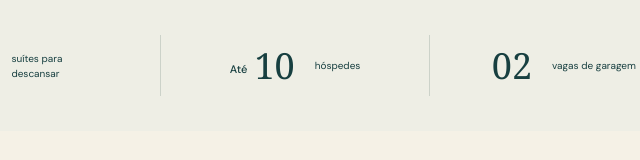
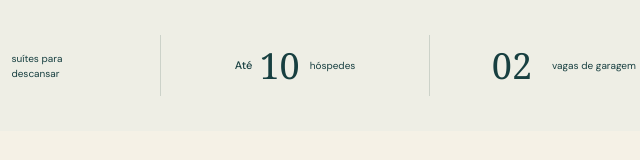
Before and after one commit to owagnerjrr/terrazasera, a plain HTML site: page index.html in a window 1280 px wide. Shown: the part 776-936 px from the top of the page, 210-850 px from the left. Drawn offline with nearby package versions, Linux system fonts and the light colour scheme; a web font is replaced by a local one.

Commit message:
fix: vertically center capacity label and tighten spacing

```diff
--- a/index.html
+++ b/index.html
@@ -1,7 +1,7 @@
 <!doctype html><html lang="pt-BR"><head><meta charset="UTF-8"><meta name="viewport" content="width=device-width,initial-scale=1"><meta name="theme-color" content="#173f40"><meta name="description" content="Terraza Séra: cobertura com vista para o mar em Meia Praia, Itapema. Conheça os ambientes e planeje sua estadia."><title>Terraza Séra — Dias leves, memórias para sempre</title><link rel="stylesheet" href="style.css"><script src="app.js" defer></script></head><body>
 <a class="skip" href="#conteudo">Pular para o conteúdo</a><header><a class="brand" href="#inicio" aria-label="Terraza Séra início"><span class="brand-icon">☼</span><span>TERRAZA SÉRA<small>MEIA PRAIA · ITAPEMA</small></span></a><button class="menu" aria-expanded="false" aria-controls="nav">Menu ☰</button><nav id="nav"><a href="#cobertura">A cobertura</a><a href="#ambientes">Ambientes</a><a href="#memorias">Experiências</a><a href="#relatos">Relato de Clientes</a><a href="#localizacao">Localização</a><a class="nav-book" href="#reservar">Planejar estadia ↗</a></nav></header>
 <main id="conteudo"><section class="hero" id="inicio"><img src="assets/photo-0.webp" alt="Vista real do mar e da orla a partir da varanda do Terraza Séra" fetchpriority="high"><div class="hero-shade"></div><div class="hero-content"><p class="eyebrow">SEU REFÚGIO EM MEIA PRAIA, ITAPEMA · SC</p><h1>O mar como cenário.<br><em>Você, presente.</em></h1><p>Abra espaço para os dias sem pressa.<br>Uma cobertura para reunir quem você ama.</p><div class="hero-actions"><a class="button cream" href="#reservar">Viva esses dias aqui <span>↗</span></a><a class="text-link" href="#ambientes">Explore a cobertura ↓</a></div></div><div class="hero-foot"><span>12º ANDAR · VISTA PARA O MAR</span><span>Desacelere. Você chegou.</span></div></section>
-<div class="facts"><div><strong>03</strong><span>suítes para descansar</span></div><div><strong><small style="font:500 11px 'DM Sans',sans-serif;display:inline-block;vertical-align:middle;margin-right:7px">Até</small>10</strong><span>hóspedes</span></div><div><strong>02</strong><span>vagas de garagem</span></div><div><strong>∞</strong><span>memórias para levar</span></div></div>
+<div class="facts"><div><strong>03</strong><span>suítes para descansar</span></div><div style="gap:10px"><strong style="display:flex;align-items:center;gap:7px;line-height:1"><small style="font:500 11px/1 'DM Sans',sans-serif">Até</small>10</strong><span style="line-height:1">hóspedes</span></div><div><strong>02</strong><span>vagas de garagem</span></div><div><strong>∞</strong><span>memórias para levar</span></div></div>
 <aside class="airbnb-rating" aria-label="Classificação no Airbnb"><div class="rating-main"><span class="rating-star" aria-hidden="true">★</span><div><strong>5,0 <span>/ 5</span></strong><p>20 avaliações no Airbnb</p></div></div><div class="rating-award"><strong>Preferido dos hóspedes</strong><span>Entre o top 1% dos anúncios elegíveis*</span></div><div class="rating-host"><strong>Rodrigo · Superhost</strong><a href="https://www.airbnb.com.br/rooms/1561698659718990108" target="_blank" rel="noopener noreferrer">Conferir no Airbnb ↗</a></div><small>*Classificação exibida pelo Airbnb, baseada em avaliações, comentários e confiabilidade. Consultada em 18/10/2026; pode mudar.</small></aside><section class="intro section" id="cobertura"><div class="intro-image"><img src="assets/photo-1.webp" alt="Mesa posta com luz natural e vista para o mar" loading="lazy"></div><div class="intro-copy"><p class="eyebrow">CONFORTO COM HORIZONTE ABERTO</p><h2>Tem lugares que<br>fazem a gente<br><em>se sentir em casa.</em></h2><p>O café se estende. A conversa continua. Lá fora, o azul muda a cada hora. Aqui dentro, o melhor da viagem é ter tempo para estar junto.</p><p>No Terraza Séra, os detalhes acolhem e a vista convida a respirar mais devagar.</p><a class="underlined" href="#ambientes">Conheça seu próximo destino <span>↗</span></a><span class="image-tag">Um convite para ficar.</span></div></section>
 <section class="gallery-section section" id="ambientes"><div class="section-head"><div><p class="eyebrow">CONHEÇA CADA CANTO</p><h2>Feito para <em>se sentir bem.</em></h2></div><p>Imagens reais da cobertura.<br>Abra uma foto e imagine seus dias aqui.</p></div><div class="filters" role="group" aria-label="Filtrar fotos"><button class="active" data-filter="all" aria-pressed="true">Todos os ambientes</button><button data-filter="convivencia" aria-pressed="false">Convivência & vista</button><button data-filter="suites" aria-pressed="false">Suítes</button></div><div class="gallery" id="gallery"></div></section>
 <section class="comfort section"><div><p class="eyebrow">LEVE SÓ A VONTADE DE DESCANSAR</p><h2>Os detalhes cuidam<br>do <em>resto.</em></h2></div><div class="amenities"><div><span>❋</span><h3>Clima de conforto</h3><p>Ar-condicionado e Smart TVs.</p></div><div><span>♧</span><h3>À mesa, juntos</h3><p>Cozinha equipada e varanda com churrasqueira.</p></div><div><span>≈</span><h3>Praticidade na estadia</h3><p>Wi-Fi, enxoval e máquina lava e seca.</p></div><div><span>☼</span><h3>Depois da praia</h3><p>Lava-pés e box para itens de praia.</p></div></div></section>
```
